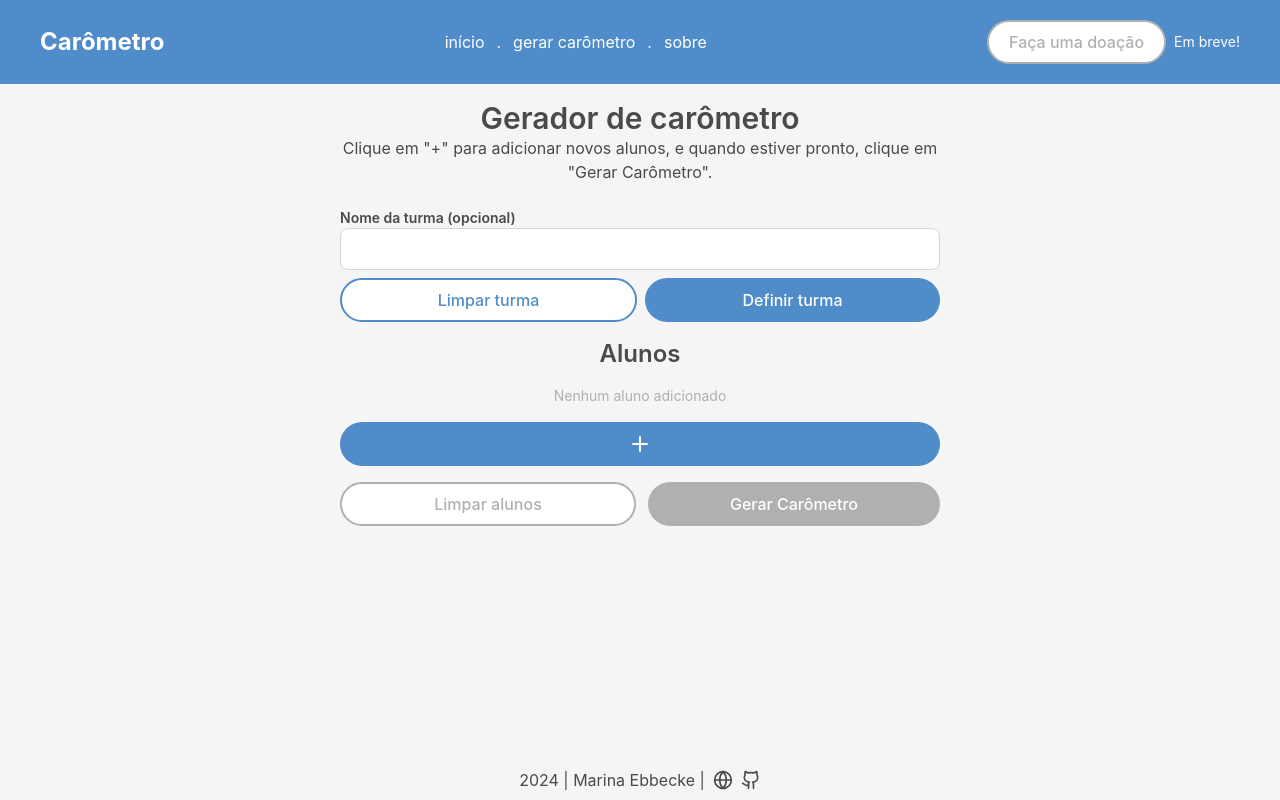
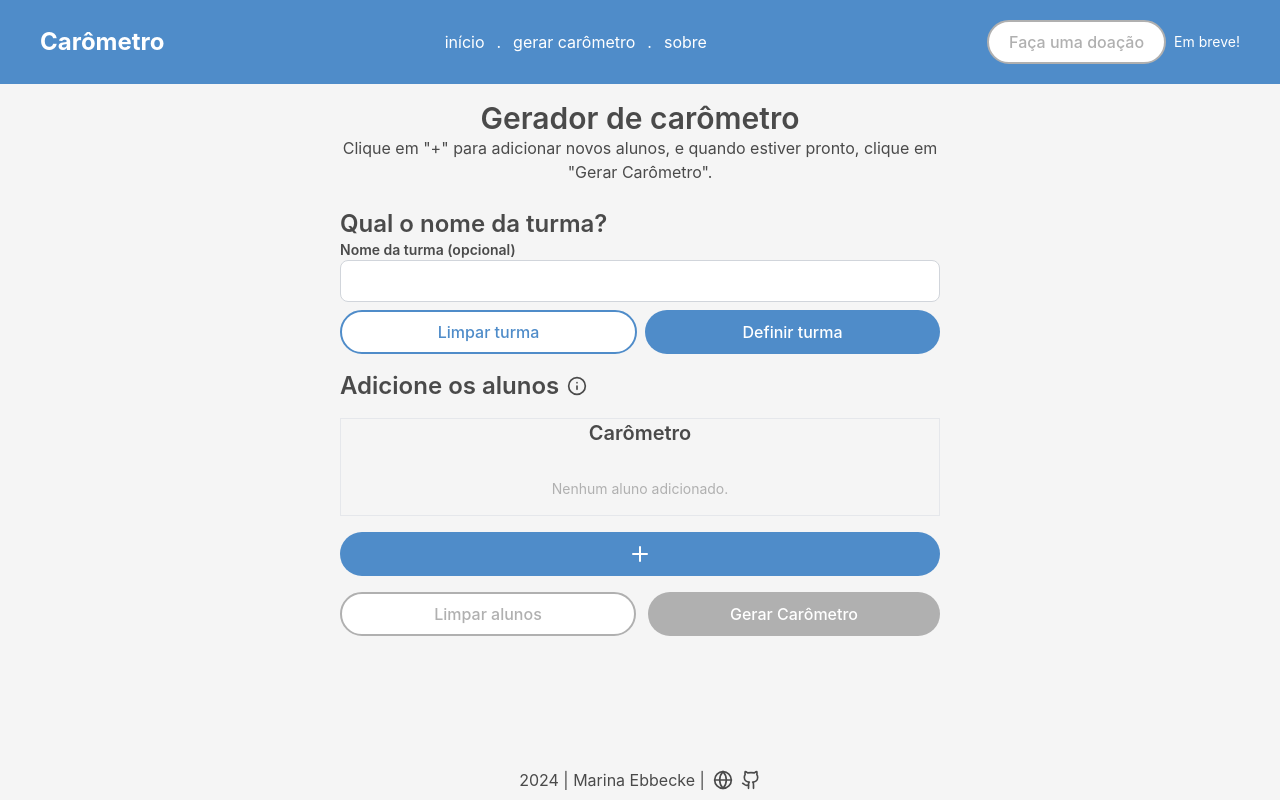
Before and after one commit to mebbecke/carometro-escolar, a React (Vite) app: page /carometro in a window 1280 px wide. Built offline with nearby package versions, Linux system fonts and the light colour scheme.

Commit message:
feat: adds pagination system for students in the Carometro

```diff
--- a/package.json
+++ b/package.json
@@ -13,6 +13,7 @@
   "dependencies": {
     "@hookform/resolvers": "^3.9.1",
     "@radix-ui/react-dialog": "^1.1.2",
+    "@radix-ui/react-tooltip": "^1.1.8",
     "html2pdf.js": "^0.10.2",
     "lucide-react": "^0.462.0",
     "react": "^18.3.1",
--- a/src/components/carometro-edit.tsx
+++ b/src/components/carometro-edit.tsx
@@ -7,6 +7,7 @@ import { useForm } from "react-hook-form"
 import { z } from "zod"
 import { Button } from "./button"
 import Card from "./card"
+import Tooltip from "./tooltip"
 
 const formSchema = z.object({
   image: z.instanceof(FileList), // HTML file input returns a FileList array with File/Blob objects
@@ -126,6 +127,7 @@ const CarometroEdit = () => {
   return (
     <div className="flex w-full flex-col gap-4">
       <div className="flex flex-col">
+        <h2 className="text-2xl font-semibold">Qual o nome da turma?</h2>
         <label htmlFor="class" className="text-sm font-semibold">
           Nome da turma (opcional)
         </label>
@@ -155,31 +157,71 @@ const CarometroEdit = () => {
         </div>
       </div>
 
-      <div className="text-center">
-        <h2 className="text-2xl font-semibold">Alunos</h2>
+      <div className="flex flex-row items-center gap-2">
+        <h2 className="text-2xl font-semibold">Adicione os alunos</h2>
+        <Tooltip text="Não se preocupe com a distribuição dos alunos nessa página. No PDF, os alunos serão organizados em fileiras de 5, com 25 alunos por página." />
       </div>
 
       {/* Student Cards - This div will be exported in PDF */}
-      <div id="carometro" className="flex flex-col items-center gap-2">
+      <div
+        id="carometro"
+        className={`flex flex-col items-center gap-2 ${!isExporting && "border border-solid"}`}
+      >
         {/* Class name */}
-        {classroomName && (
-          <h3 className="text-lg font-semibold">{classroomName}</h3>
-        )}
+        <h3 className="mb-6 text-xl font-semibold">
+          Carômetro{classroomName && ": " + classroomName}
+        </h3>
 
         <div className="flex flex-row flex-wrap items-center justify-center gap-3">
           {isStudentArrayEmpty ? (
-            <p className="text-center text-sm text-[#B0B0B0]">
-              Nenhum aluno adicionado
+            <p className="mb-4 text-center text-sm text-[#B0B0B0]">
+              Nenhum aluno adicionado.
             </p>
           ) : (
-            students.map((student, index) => (
-              <div key={index} className="flex flex-col items-center gap-1">
+            /* Students display before pagination */
+
+            // students.map((student, index) => (
+            //   <div key={index} className="flex flex-col items-center gap-1">
+            //     <Card
+            //       imageUrl={student.imageUrl}
+            //       name={student.name}
+            //       onDelete={() => deleteStudent(index)}
+            //       isExporting={isExporting}
+            //     />
+            //   </div>
+            // ))
+
+            /* Display students into pages of 25 */
+            students
+              .reduce((acc, student, index) => {
+                const pageIndex = Math.floor(index / 25)
+                if (!acc[pageIndex]) acc[pageIndex] = []
+                acc[pageIndex].push(student)
+                return acc
+              }, [] as Student[][])
+              .map((group, groupIndex) => (
+                <div
+                  key={groupIndex}
+                  className={`mb-8 flex flex-col gap-12 text-center ${!isExporting && "border-b"}`}
+                >
+                  <div className="flex flex-row flex-wrap items-center justify-center gap-3">
+                    {group.map((student, index) => (
+                      <div
+                        key={index}
+                        className="flex flex-col items-center gap-1"
+                      >
                         <Card
                           imageUrl={student.imageUrl}
                           name={student.name}
-                  onDelete={() => deleteStudent(index)}
+                          onDelete={() =>
+                            deleteStudent(index + groupIndex * 25)
+                          }
                           isExporting={isExporting}
                         />
+                      </div>
+                    ))}
+                  </div>
+                  <h3 className="text-xs">Página {groupIndex + 1}</h3>
                 </div>
               ))
           )}
--- /dev/null
+++ b/src/components/tooltip.tsx
@@ -0,0 +1,32 @@
+import {
+  Content as TooltipContent,
+  Portal as TooltipPortal,
+  Provider as TooltipProvider,
+  Root as TooltipRoot,
+  Trigger as TooltipTrigger,
+} from "@radix-ui/react-tooltip"
+import { Info } from "lucide-react"
+
+interface TooltipProps {
+  text: string
+}
+
+const Tooltip = ({ text }: TooltipProps) => (
+  <TooltipProvider delayDuration={500}>
+    <TooltipRoot>
+      <TooltipTrigger asChild>
+        <Info size={20} />
+      </TooltipTrigger>
+      <TooltipPortal>
+        <TooltipContent
+          sideOffset={10}
+          className="max-w-[300px] rounded bg-white px-3 py-2 text-sm text-gray-500 shadow-md"
+        >
+          {text}
+        </TooltipContent>
+      </TooltipPortal>
+    </TooltipRoot>
+  </TooltipProvider>
+)
+
+export default Tooltip
```
Also changed, not shown: 1 other file (tests, documents, lock files or other folders). Lines whose indentation alone changed are shown as unchanged.
